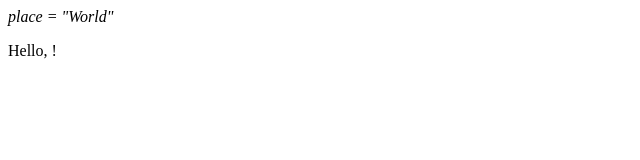
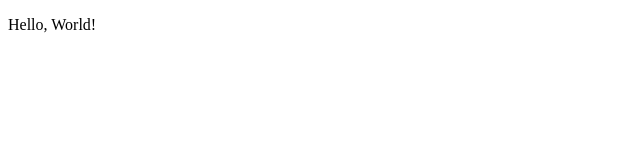
Before and after one commit to JactusTheCactus/PugScript, a website: page files/output/test.html in a window 1280 px wide. Shown: the whole page, without its empty margins (0-640 px from the left). Drawn offline with Linux system fonts and the light colour scheme.

Commit message:
Auto-commit: update from script

```diff
--- a/files/output/test.html
+++ b/files/output/test.html
@@ -1,9 +1,8 @@
-<var>place = "World"</var>
 <!DOCTYPE html>
 <html>
 
 <body>
-	<p id="main">Hello, !</p>
+	<p id="main">Hello, World!</p>
 </body>
 
 </html>
```
